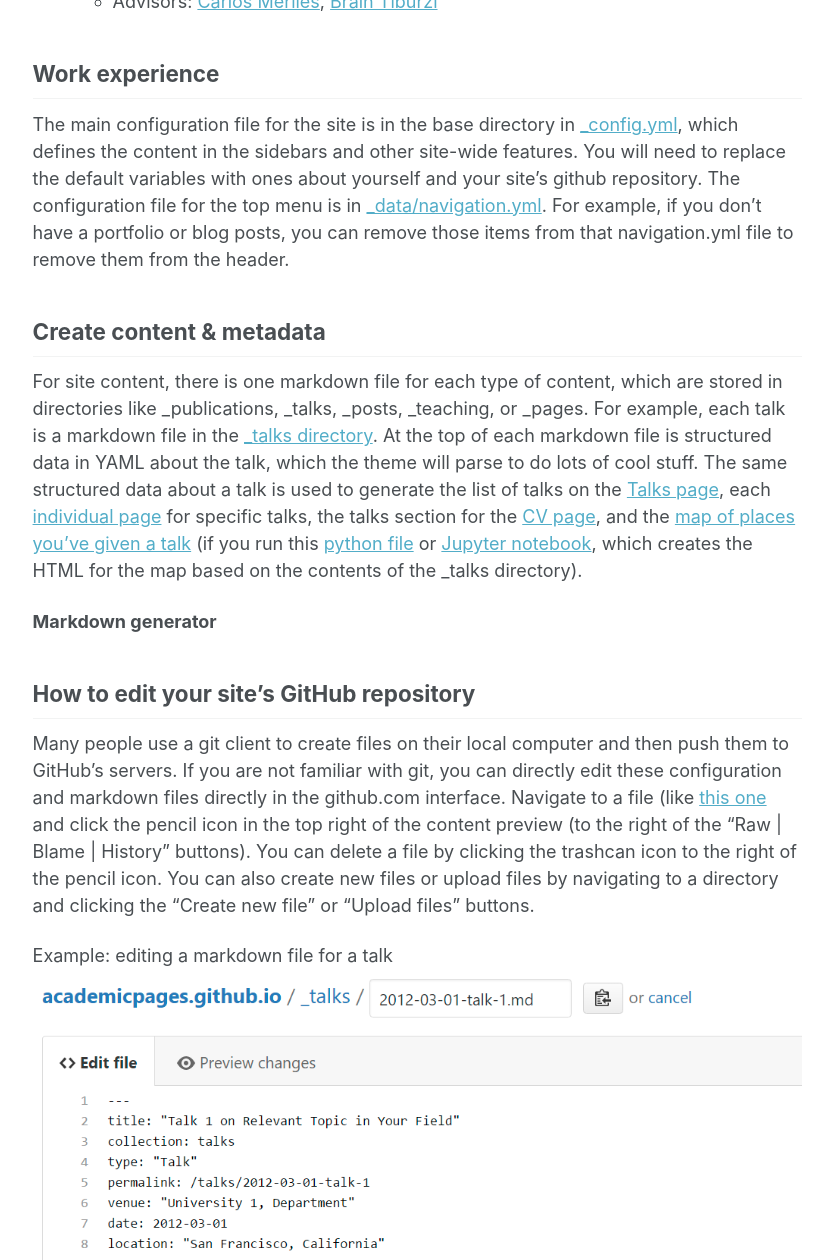
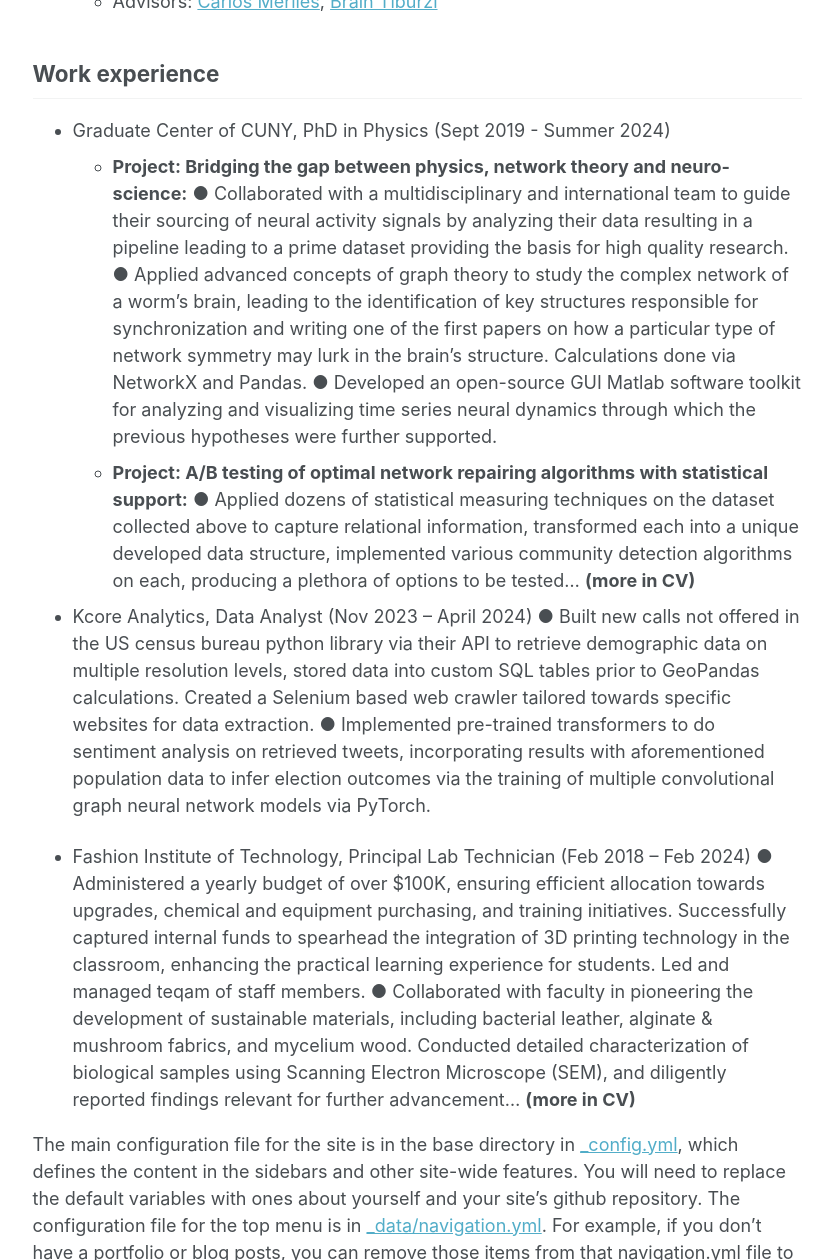
Before and after one commit to kryogenica/CV, a Jekyll site: the page built from _pages/about.md, in a window 1280 px wide and 1400 px high, scrolled down 654 px, cut to the strip 140-1400 px from the top of the window. Shown: the whole strip, without its empty margins (249-1081 px from the left). Built offline with Jekyll 4.4.1, drawn with Linux system fonts in a browser that asks for light colours.

Commit message:
Update about.md

```diff
--- a/_pages/about.md
+++ b/_pages/about.md
@@ -30,6 +30,22 @@
 
 Work experience
 ------
+* Graduate Center of CUNY, PhD in Physics (Sept 2019 - Summer 2024)
+  * **Project: Bridging the gap between physics, network theory and neuro-science:**
+  ● Collaborated with a multidisciplinary and international team to guide their sourcing of neural activity signals by analyzing their data resulting in a pipeline leading to a prime dataset providing the basis for high quality research.
+  ● Applied advanced concepts of graph theory to study the complex network of a worm's brain, leading to the identification of key structures responsible for synchronization and writing one of the first papers on how a particular type of network symmetry may lurk in the brain's structure. Calculations done via NetworkX and Pandas.
+  ● Developed an open-source GUI Matlab software toolkit for analyzing and visualizing time series neural dynamics through which the previous hypotheses were further supported.
+  * **Project: A/B testing of optimal network repairing algorithms with statistical support:**
+  ● Applied dozens of statistical measuring techniques on the dataset collected above to capture relational information, transformed each into a unique developed data structure, implemented various community detection algorithms on each, producing a plethora of options to be tested... **(more in CV)**
+
+* Kcore Analytics, Data Analyst (Nov 2023 – April 2024)
+  ● Built new calls not offered in the US census bureau python library via their API to retrieve demographic data on multiple resolution levels, stored data into custom SQL tables prior to GeoPandas calculations. Created a Selenium based web crawler tailored towards specific websites for data extraction.
+  ● Implemented pre-trained transformers to do sentiment analysis on retrieved tweets, incorporating results with aforementioned population data to infer election outcomes via the training of multiple convolutional graph neural network models via PyTorch.
+
+* Fashion Institute of Technology, Principal Lab Technician (Feb 2018 – Feb 2024)
+  ● Administered a yearly budget of over $100K, ensuring efficient allocation towards upgrades, chemical and equipment purchasing, and training initiatives. Successfully captured internal funds to spearhead the integration of 3D printing technology in the classroom, enhancing the practical learning experience for students. Led and managed teqam of staff members.
+  ● Collaborated with faculty in pioneering the development of sustainable materials, including bacterial leather, alginate & mushroom fabrics, and mycelium wood. Conducted detailed characterization of biological samples using Scanning Electron Microscope (SEM), and diligently reported findings relevant for further advancement... **(more in CV)**
+
 
 
 The main configuration file for the site is in the base directory in [_config.yml](https://github.com/academicpages/academicpages.github.io/blob/master/_config.yml), which defines the content in the sidebars and other site-wide features. You will need to replace the default variables with ones about yourself and your site's github repository. The configuration file for the top menu is in [_data/navigation.yml](https://github.com/academicpages/academicpages.github.io/blob/master/_data/navigation.yml). For example, if you don't have a portfolio or blog posts, you can remove those items from that navigation.yml file to remove them from the header.
```
